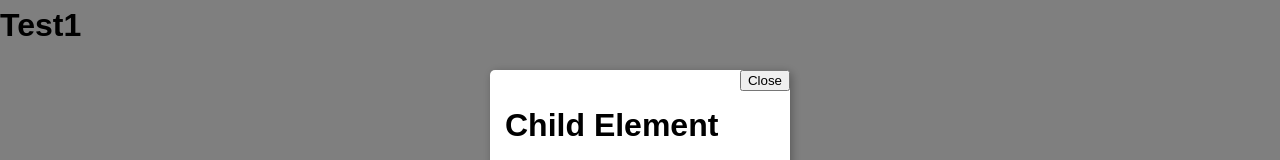
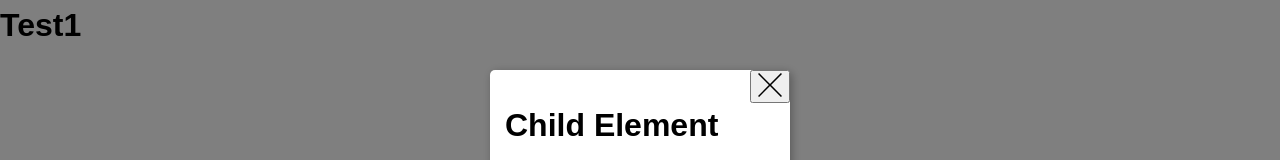
Before and after one commit to bmccaffrey/react-icon-switch, a React (Create React App) app: page / in a window 1280 px wide. Both pictures are taken after a click on the button "Login". Shown: the part 225-385 px from the top of the page. Built offline with nearby package versions, Linux system fonts and the light colour scheme.

Commit message:
substitute icon for close button text

```diff
--- a/src/Modal.js
+++ b/src/Modal.js
@@ -1,6 +1,7 @@
 import React, { Component } from 'react';
 import Portal from './Portal';
 import styled from 'styled-components';
+import Icon from './Utilities/Icon';
 
 export default class Modal extends Component {
   render() {
@@ -10,7 +11,9 @@ export default class Modal extends Component {
         {on && (
           <ModalWrapper>
             <ModalCard>
-              <CloseButton onClick={toggle}>Close</CloseButton>
+              <CloseButton onClick={toggle}>
+                <Icon name="close" />
+              </CloseButton>
               <div>{children}</div>
             </ModalCard>
             <Background onClick={toggle} />
```
